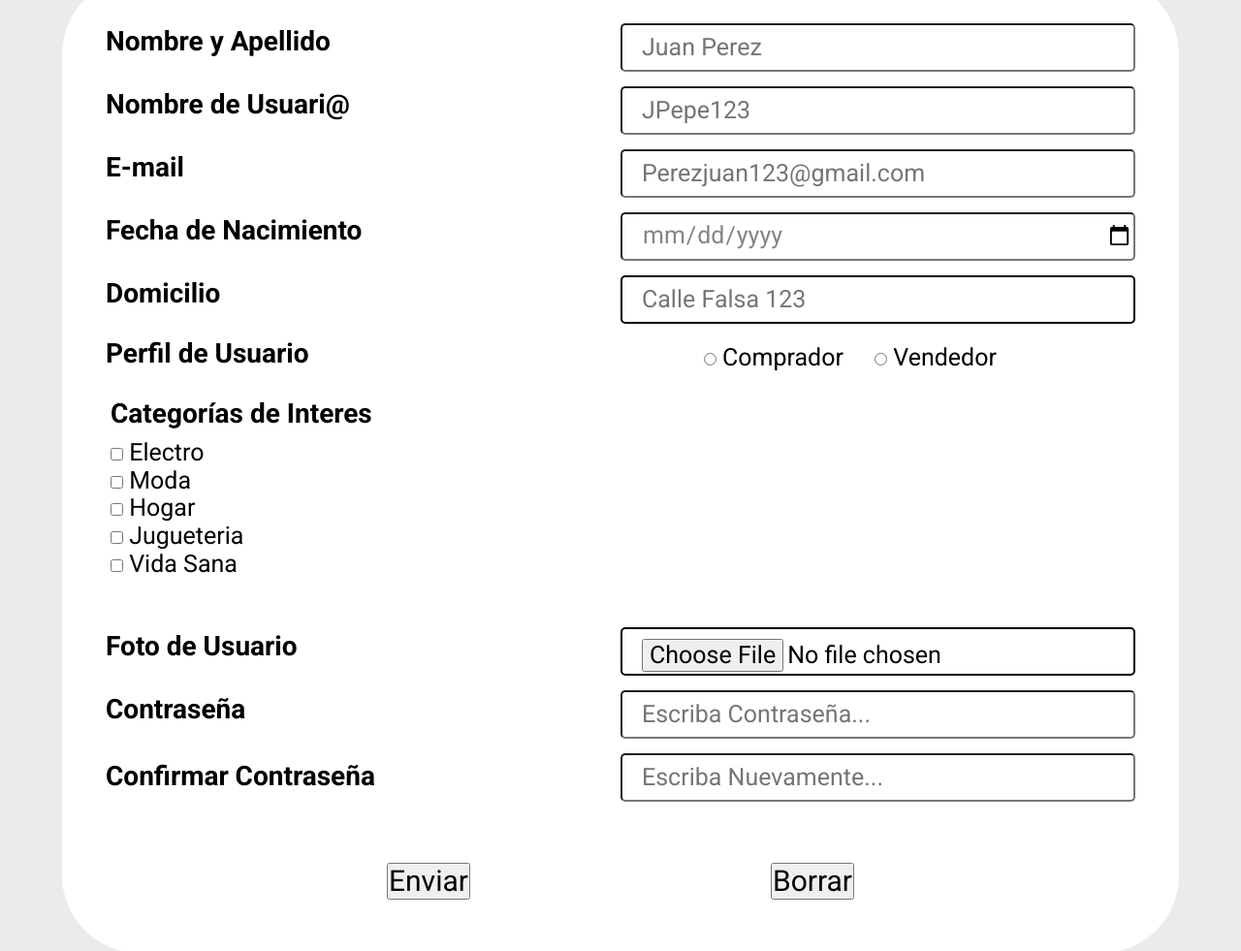
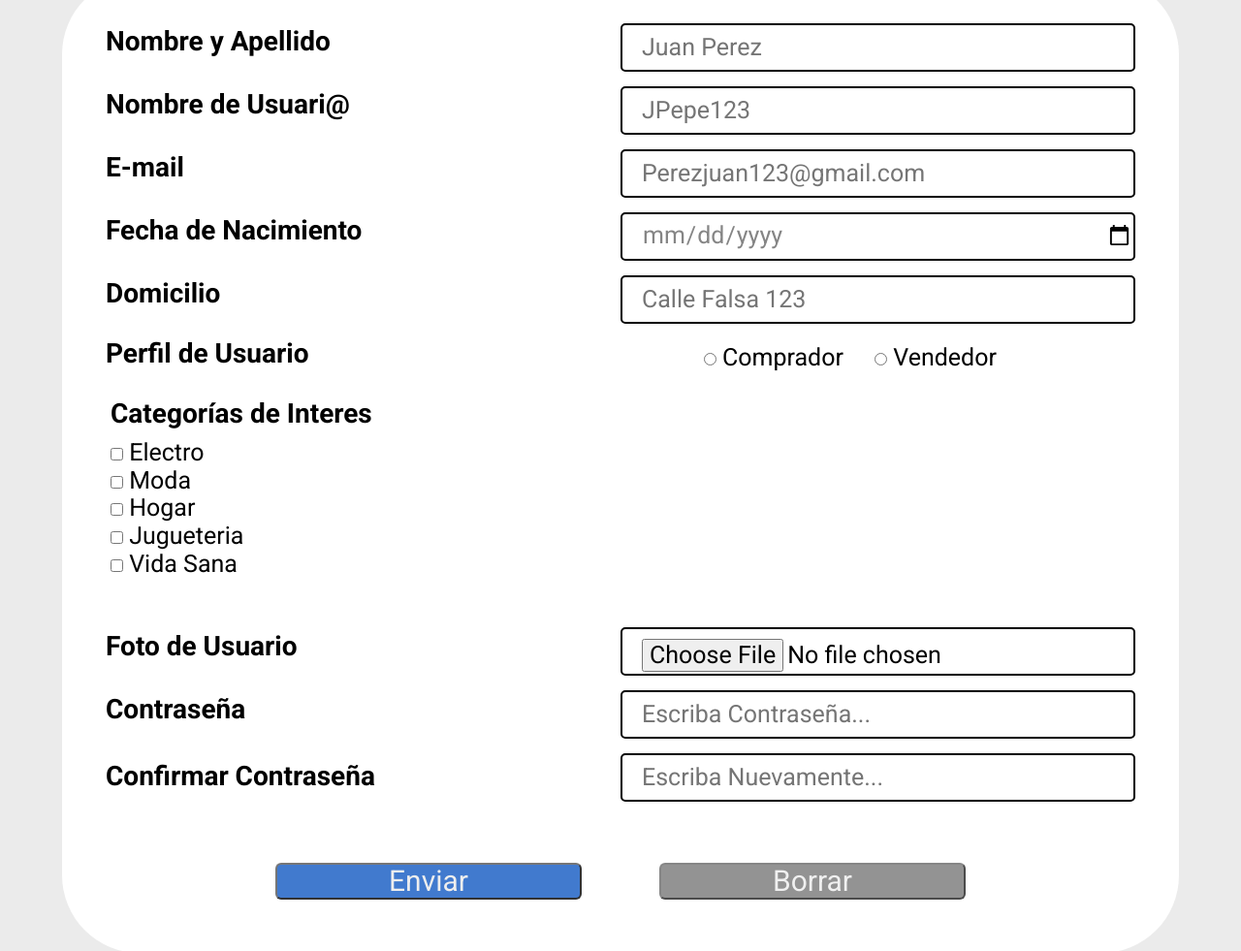
Before and after one commit to MPasqui95/ProyectosPlayground, a website: page MercadoLiebre/views/register.html in a window 1280 px wide. Shown: the part 191-1172 px from the top of the page at 97% size. Drawn offline with Linux system fonts and the light colour scheme; files whose address does not match are found by name.

Commit message:
MercadoLiebre Entrega

```diff
--- a/MercadoLiebre/public/css/styles.css
+++ b/MercadoLiebre/public/css/styles.css
@@ -1,12 +1,4 @@
-/* Paleta de colores
-Amarillo: #EAC926;
-Azul: #03264C;
-Celeste: #1259c3;
-Gris oscuro: #666;
-Gris claro: #ebebeb;
-Verde: #39b54a; */
-
-* {
+*{
     box-sizing: border-box;
     margin: 0px ;
     padding: 0px ;
@@ -27,7 +19,6 @@ header{
 
 .menu-header ul{
     list-style: none;
-
 }
 
 .menu-header a{
@@ -38,41 +29,35 @@ header{
     font-size: 17px;
 }
 
-.logo {
+.logo{
     width: 50%;
     margin-right: 3px;
-
 }
 
 .buscador{
     width: 70%;
-
 }
 
 .main-header-top-bar{
     display: flex;
     flex-wrap: wrap;
     justify-content: space-between;
-
 }
 
 .main-header{
     width: 100%;
-
 }
 
 p{
     font-size: 12px;
 }
 
-
-
-.titulo-Seccion {
+.titulo-Seccion{
     font-size: 24px;
     padding: 10px;
 }
 
-.precios {
+.precios{
     font-size: 18px;
     width: 30%;
 }
@@ -94,7 +79,6 @@ p{
     display:none;
     font-size: 16px;
     color:#666 ;
-
 }
 
 ul{
@@ -107,8 +91,8 @@ ul{
 
 .subtitulo{
     display: flex;
+    justify-content: center;
     align-items: stretch;
-  justify-content: center;
     text-align: center;
     width: 100%;
     padding: 10px 0px;
@@ -126,8 +110,6 @@ ul{
     padding: 0px 6px;
     width: 30px;
     height: 30px;
-
-
 }
 
 .burguer-menu{
@@ -139,7 +121,6 @@ ul{
     font-size: 16px;
     line-height: 20px;
     text-align: center;
-
 }
 
 .pie-pagina{
@@ -166,7 +147,6 @@ ul{
 main{
     margin: 0 auto;
     width: 90%;
-
 }
 
 article{
@@ -180,13 +160,13 @@ margin: 10px auto;
     width: 100%;
     text-align: left;
     position: relative;
+}
 
-}
 .producto img{
     width: 100%;
 }
 
-.main-article i {
+.main-article i{
     display: block;
     font-size: 16px;
     padding: 5px;
@@ -201,41 +181,50 @@ top: -15px;
 }
 
 .border{
-
     border: solid 2px #39b54a;
     padding: 10px;
 }
+
 .producto{
     margin: 10px;
 }
+
 .objeto-foot{
     margin: 25px auto;
 }
 
-/* tablets */
+
+/*==================================== Tablet ====================================*/
+
 @media (min-width: 361px){
     .descripciones{
         display:block;
     }
+
     .producto{
         box-shadow: 0px 0px 10px rgb(100, 100, 100);
         width: 45%;
     }
+
     .menu-header{
         display: block;
     }
+
     .boton-burguer{
         display: none;
     }
+
     .espacio{
         display: none;
     }
+
     .seccion{
         display: flex;
         width: 100%;
         flex-wrap: wrap;
         justify-content: space-around;
     }
+
     .precio-descuento{
         display: block;
     }
@@ -251,16 +240,16 @@ top: -15px;
         justify-content: space-around;
     }
 
-    .menu-header  {
+    .menu-header{
         display: flex;
         justify-content: space-around;
     }
 
-    .menu-header ul {
+    .menu-header ul{
         display: flex;
         justify-content: space-between;
+    }
 
-    }
     .menu-header li{
         margin: 0 4px;
     }
@@ -268,6 +257,7 @@ top: -15px;
     .burguer-menu {
         display: none;
     }
+
     .logo{
         margin-right: 15px;
     }
@@ -277,42 +267,50 @@ top: -15px;
         justify-content: center;
         height: 50%;
     }
-
-
 }
 
 
-/* desktop */
+/*==================================== Desktop ===================================*/
+
 @media (min-width: 769px){
     .descripciones{
         display: none;
     }
+
     .producto:hover .descripciones{
         display: block;
     }
+
     .producto{
         box-shadow: none;
     }
+
     .producto:hover{
         box-shadow: 0px 0px 10px rgb(100, 100, 100);
     }
+
     .producto i{
         transition: all 1s;
     }
+
     .producto:hover i{
         transform: rotate(-90deg);
         color: #39b54a;
     }
+
     .menu-header{
         display: block;
     }
+
     .boton-burguer{
         display: none;
     }
-    .main-header-top-bar {
+
+    .main-header-top-bar{
         display: flex;
         justify-content: space-between;
     }
+
     .subtitulo{
         display: flex;
         justify-content: center;
@@ -320,53 +318,57 @@ top: -15px;
         text-align: right;
         padding-right: 4%;
     }
+
     .menu-header{
         display: flex;
         justify-content: space-between;
     }
-    .menu-header ul {
+
+    .menu-header ul{
         display: flex;
     }
-    .menu-header li {
+
+    .menu-header li{
         margin: 0 5px;
     }
+
     .espacio{
         display: none;
     }
+
     .producto{
         width: 22%;
+    }
 
-    }
     .pie-pagina{
         display:flex;
         justify-content: center;
         align-items: center;
         position:relative;
     }
+
     .objeto-foot{
         display: flex;
         flex-direction: column;
         margin: 40px auto;
     }
+
     .objeto-foot:hover i{
         color: #39b54a;
         animation: footer 2.5s 1;
-
     }
 
+    /* Para que no se vean las barras de desplazamiento */
+    ::-webkit-scrollbar {
+        display: none;
+        }
+/*==============================================================================*/
     .copyright{
         position: absolute;
         bottom: 0px;
         left: 0px;
     }
 
-    @keyframes footer {
-        0% {opacity: 25%;}
-        25%{color:#0022AA;  transform: translateY(-15px) rotate(360deg) scale(1.1);}
-        50%{color: #EAC926;}
-        100% {opacity: 100%;}
-
-    }
     .titulo-ofertas,
     .titulo-tiendas,
     .titulo-vender,
@@ -376,6 +378,7 @@ top: -15px;
     .titulo-compras{
         transition: all 500ms;
     }
+
     .titulo-ofertas:hover,
     .titulo-tiendas:hover,
     .titulo-vender:hover,
@@ -390,8 +393,18 @@ top: -15px;
         transform: scale(1.1)
     }
 
+    /* Efecto */
 
+    @keyframes footer{
+        0% {opacity: 25%;}
+        25%{color:#0022AA;  transform: translateY(-15px) rotate(360deg) scale(1.1);}
+        50%{color: #EAC926;}
+        100% {opacity: 100%;}
     }
+}
+
+
+/*================================== Ancho Max ===================================*/
 
 @media(min-width: 1200px){
     .main-header-top-bar,
@@ -399,16 +412,20 @@ top: -15px;
         max-width: 1200px;
         margin: auto;
     }
+
     .menu-header li{
         margin: 0 10px;
     }
+
     .menu-header a{
         font-size: 20px;
     }
+
     .menu-header{
         margin-top: 30px;
         margin-bottom: 0px;
     }
+
     .subtitulo{
         max-width: none;
         font-size: 24px;
@@ -422,15 +439,17 @@ top: -15px;
     .logo{
         font-size: 0px;
     }
+
     .espacio{
         display: none;
     }
+
     .buscador{
         font-size: 25px;
         width: 90%;
     }
+}
 
-}
 
 /*====================================== Register.html ============================================ */
 
@@ -509,8 +528,8 @@ top: -15px;
     font-size: 20px;
     text-align: left;
     padding-left: 40%;
+}
 
-}
 .categoriaInteres{
     margin: 20px;
 }
@@ -527,7 +546,6 @@ top: -15px;
 #foto,
 #contraseña,
 #confirmar{
-
     border-radius: 5px;
 }
 
@@ -548,7 +566,28 @@ top: -15px;
 #confirmar{
     margin-bottom: 8px;
 }
-/* desktop */
+
+.enviar-register{
+    width: 60%;
+    background-color: #1259c3;
+    border-radius: 6px;
+    color:#ebebeb;
+    transition: all 1s;
+}
+
+.borrar-register{
+    width: 60%;
+    border-radius: 6px;
+    margin-top: 10px;
+    background-color: #666;
+    color: #ebebeb;
+    opacity: 0.7;
+    transition: all 1s;
+}
+
+
+/*================================= Desktop Register ================================*/
+
 @media (min-width: 769px){
     .datos{
         display: flex;
@@ -556,6 +595,7 @@ top: -15px;
         justify-content: space-between;
         align-items: center;
     }
+
     .NomApe,
     .NUsuario,
     .mail,
@@ -579,12 +619,15 @@ top: -15px;
         font-size: 25px;
         padding-left: 0px;
     }
+
     .texto{
         text-align: left;
     }
+
     .CatInt{
         padding-left: 0px;
     }
+
     .perfilUsuario{
         font-size: 25px;
         padding-right: 13%;
@@ -604,10 +647,12 @@ top: -15px;
         height: 50px;
         border-radius: 5px;
     }
+
     #fecha{
         text-align: left;
         color: rgb(133, 133, 133);
     }
+
     .botones-register{
         padding-top: 40px;
         display: flex;
@@ -617,6 +662,28 @@ top: -15px;
         padding-right: 150px;
     }
 
+    .enviar-register{
+        opacity: 0.8;
+        margin:0px 40px;
+    }
+
+    .borrar-register{
+        margin: 0px 40px;
+    }
+
+    .enviar-register:hover{
+        background-color: #0022AA;
+        transform: scale(1.2);
+        opacity: 1;
+        border: none;
+    }
+
+    .borrar-register:hover{
+        background-color: #666;
+        transform: scale(1.2);
+        opacity: 1;
+        border: none;
+    }
 }
 
 
@@ -637,23 +704,15 @@ top: -15px;
     padding: 20px;
 }
 
-#usuarioLogin{
+#usuarioLogin,
+#contraseñaLogin{
     border-radius: 5px;
-    opacity: 0.4;
+    opacity: 0.6;
     width: 90%;
-
-
 }
 
 .passLogin{
     padding: 20px;
-}
-
-#contraseñaLogin{
-    border-radius: 5px;
-    opacity: 0.4;
-    width: 90%;
-
 }
 
 .enviarLogin{
@@ -663,8 +722,8 @@ top: -15px;
     border: none;
     color: #fff;
     margin: 10px auto;
+}
 
-}
 .enviarLogin:hover{
     background-color: #0022AA;
 }
@@ -673,22 +732,26 @@ top: -15px;
     padding: 10px;
     font-size: 20px;
 }
-/*
-input:invalid{
-    border: 2px solid red;
+
+.datos input{
+    border: 2px solid black;
 }
 
-/* input:invalid:required{
+input:invalid:hover{
+    border: 2px solid red;
     background-image: linear-gradient(to right, pink, rgb(238, 144, 144));
-} */
+}
 
-input:valid{
-    border: 2px solid black;
-} */
+input:valid:required{
+    border: 2px solid #39b54a;
+}
 
-/* desktop */
+
+/*=================================== Desktop Login ===================================*/
+
 @media (min-width: 769px){
     .login{
     font-size: 30px;
+    padding-bottom: 30px;
     }
 }
--- a/MercadoLiebre/views/register.html
+++ b/MercadoLiebre/views/register.html
@@ -234,8 +234,8 @@
           />
         </div>
         <div class="botones-register">
-          <button type="submit">Enviar</button>
-          <button type="reset">Borrar</button>
+          <button type="submit" class="enviar-register">Enviar</button>
+          <button type="reset" class="borrar-register">Borrar</button>
         </div>
       </form>
     </main>
```
Lines whose indentation alone changed are shown as unchanged.
